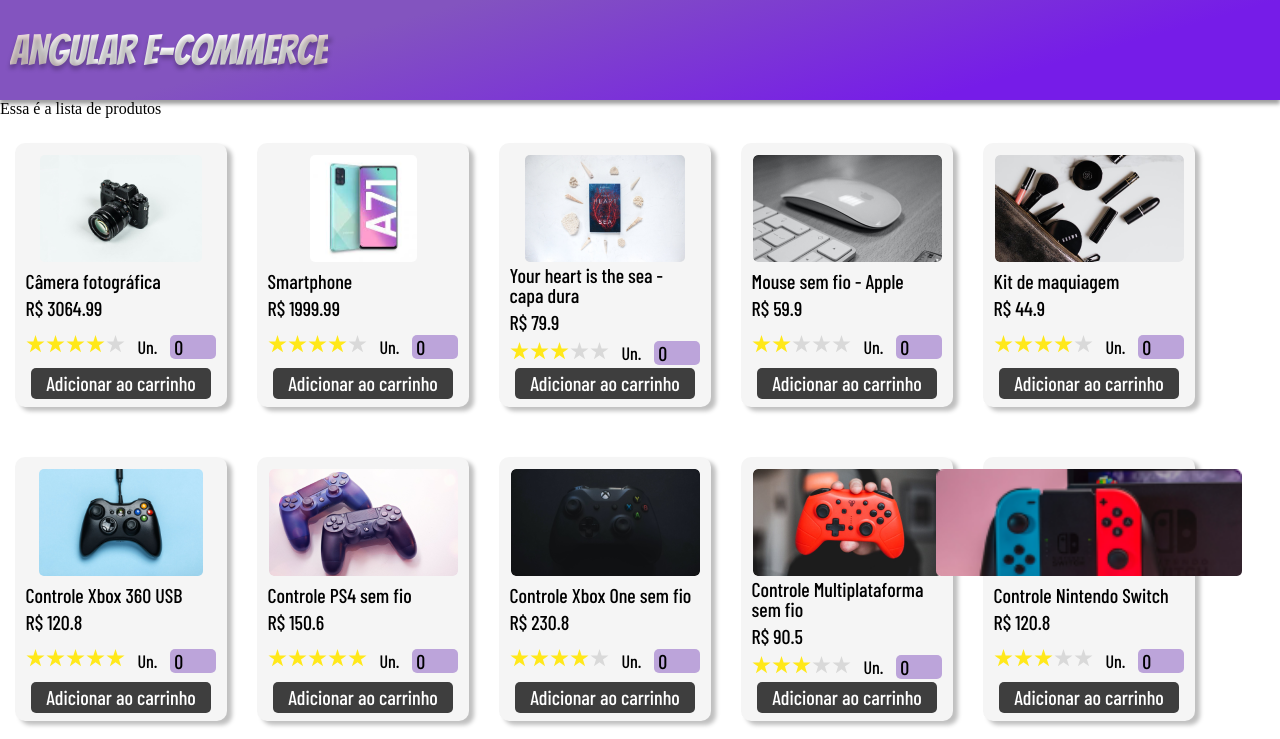
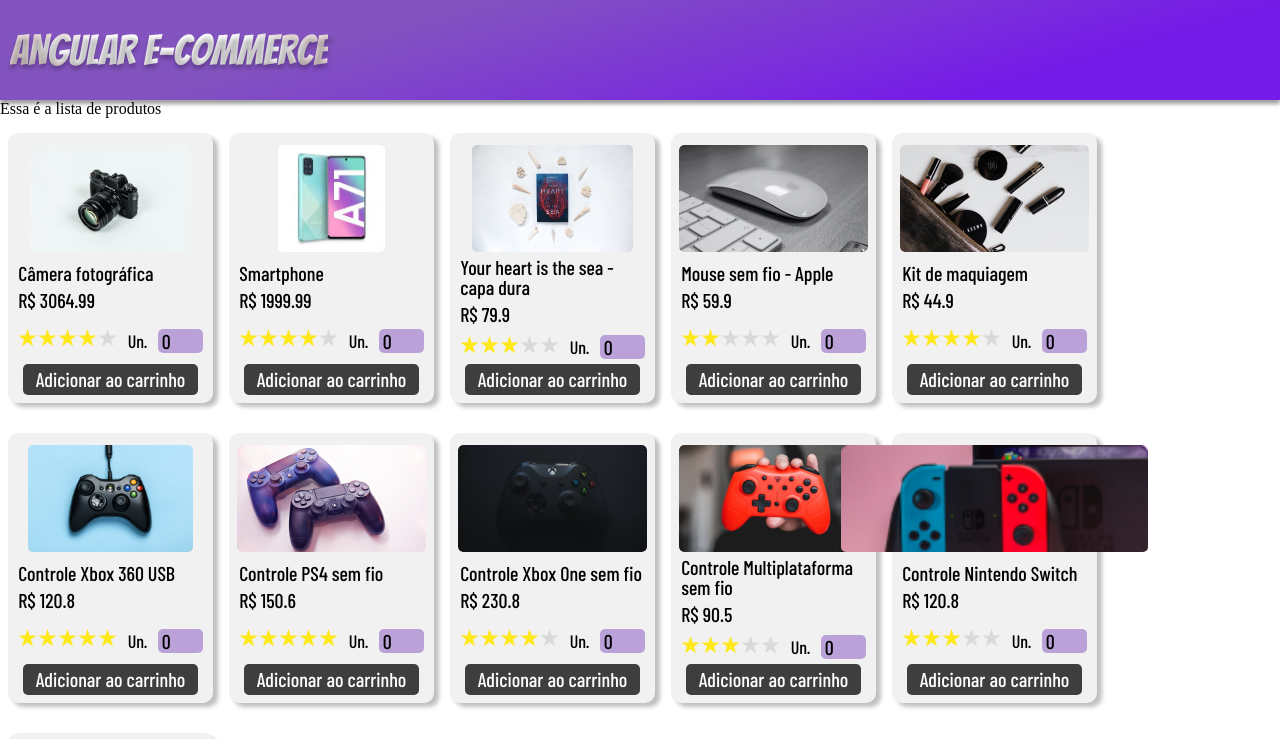
Before and after one commit to Salgado2004/Angular-Ecommerce-UFPR-Faz-Sistema, an Angular app: page /products in a window 1280 px wide. Shown: the top 739 px of the page. Built offline with nearby package versions, Linux system fonts and the light colour scheme.

Commit message:
update style

```diff
--- a/src/app/products/product-card/product-card.component.css
+++ b/src/app/products/product-card/product-card.component.css
@@ -5,12 +5,12 @@
   flex-direction: column;
   align-items: center;
   justify-content: space-between;
-  width: 212px;
-  height: 264px;
+  width: 205px;
+  height: 270px;
   border-radius: 10px;
-  background: #F5F5F5;
+  background: #f1f1f1;
   box-shadow: 5px 4px 4px 0px #00000040;
-  margin: 25px 15px;
+  margin: 15px 8px;
 }
 
 img{
```
